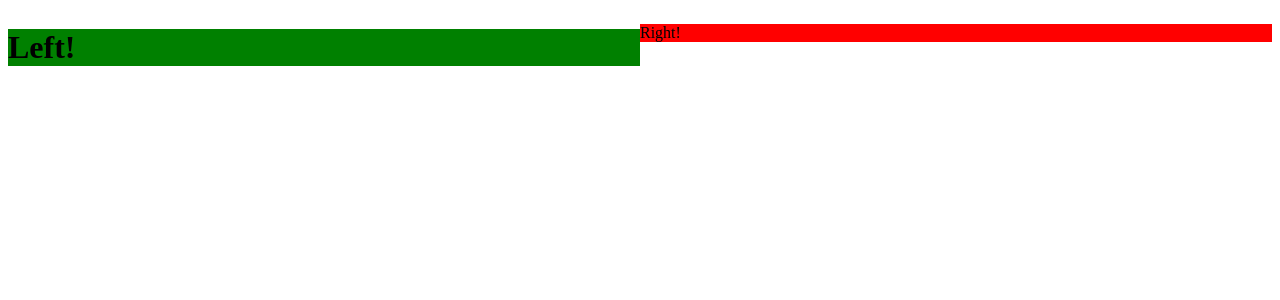
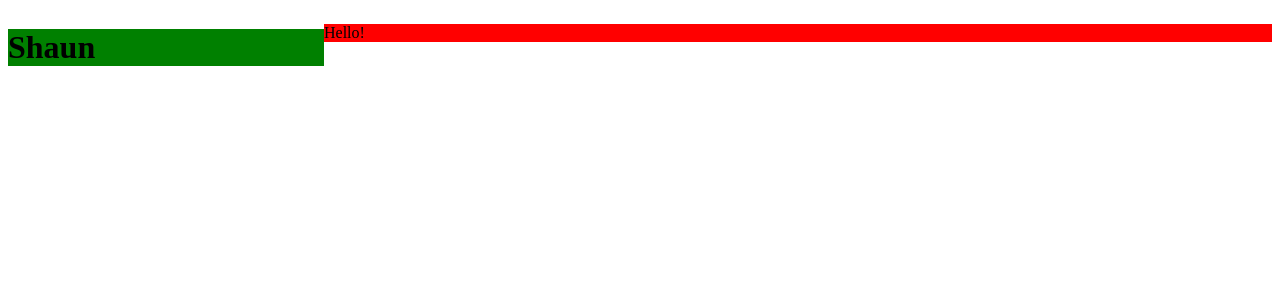
Before and after one commit to gorakhjoshi/ReactPatternLayoutComponent, a JavaScript app: page / in a window 1280 px wide. Shown: the top 300 px of the page. Built offline with nearby package versions, Linux system fonts and the light colour scheme; the HTML template or start-up script is replaced by a standard one.

Commit message:
Split-screen component improvements

```diff
--- a/src/App.js
+++ b/src/App.js
@@ -1,15 +1,20 @@
 import { SplitScreen } from './SplitScreen';
 
-const LeftHandComponent = () => {
-  return <h1 style={{ backgroundColor: 'green' }}>Left!</h1>;
+const LeftHandComponent = ({ name }) => {
+  return <h1 style={{ backgroundColor: 'green' }}>{name}</h1>;
 };
 
-const RightHandComponent = () => {
-  return <p style={{ backgroundColor: 'red' }}>Right!</p>;
+const RightHandComponent = ({ message }) => {
+  return <p style={{ backgroundColor: 'red' }}>{message}!</p>;
 };
 
 function App() {
-  return <SplitScreen left={LeftHandComponent} right={RightHandComponent} />;
+  return (
+    <SplitScreen leftWeight={1} rightWeight={3}>
+      <LeftHandComponent name='Shaun' />
+      <RightHandComponent message='Hello' />
+    </SplitScreen>
+  );
 }
 
 export default App;
--- a/src/SplitScreen.js
+++ b/src/SplitScreen.js
@@ -5,18 +5,15 @@
 `;
 
 const Pane = styled.div`
-  flex: 1;
+  flex: ${(props) => props.weight};
 `;
 
-export const SplitScreen = ({ left: Left, right: Right }) => {
+export const SplitScreen = ({ children, leftWeight = 1, rightWeight = 1 }) => {
+  const [left, right] = children;
   return (
     <Container>
-      <Pane>
-        <Left />
-      </Pane>
-      <Pane>
-        <Right />
-      </Pane>
+      <Pane weight={leftWeight}>{left}</Pane>
+      <Pane weight={rightWeight}>{right}</Pane>
     </Container>
   );
 };
```
